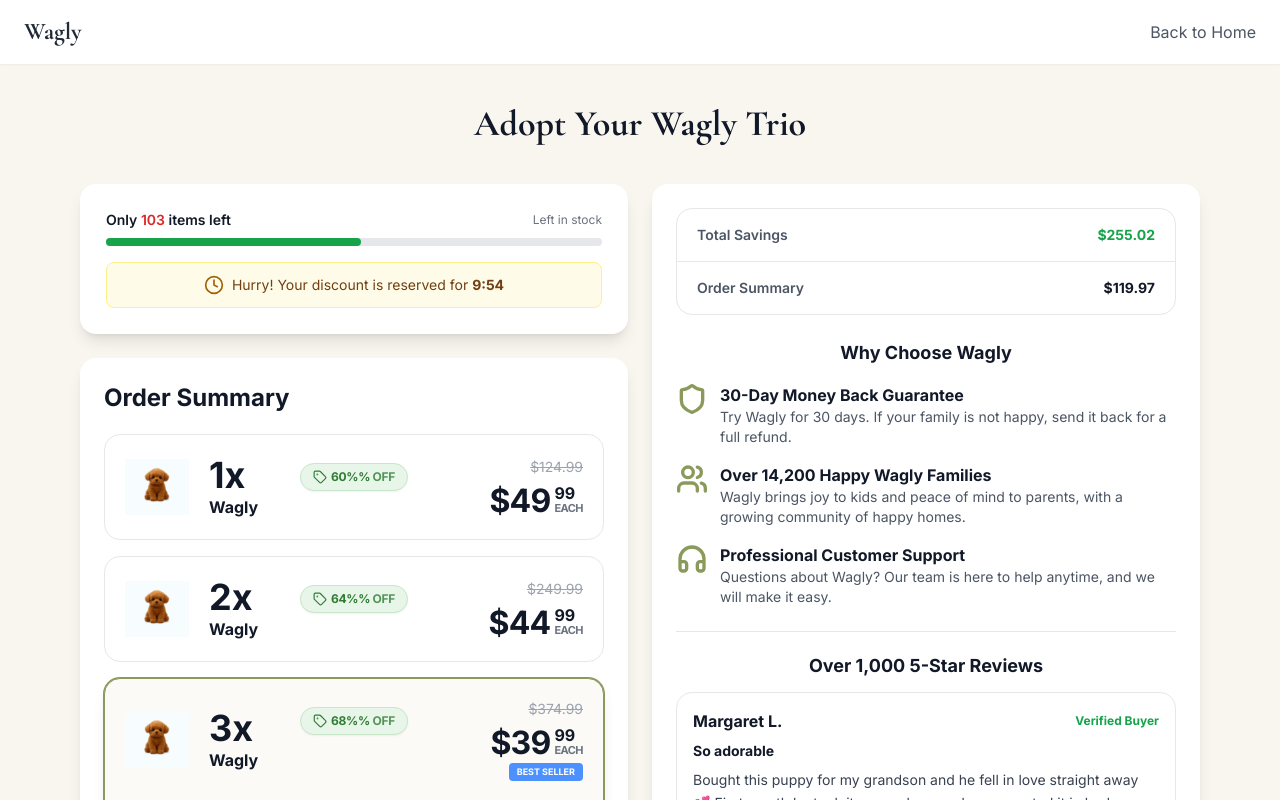
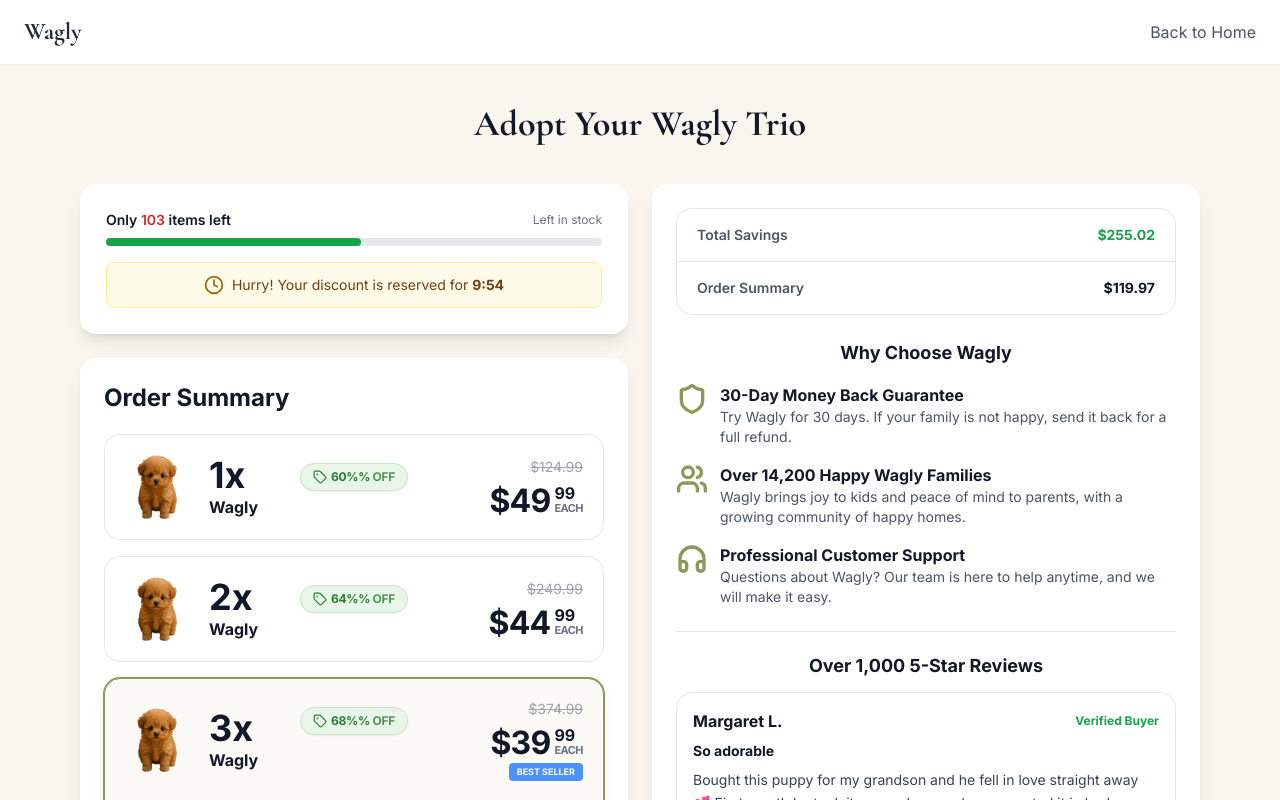
Before and after one commit to jonathanavis96/Wagly, a React (Vite) app: page /bring-wagly-home in a window 1280 px wide. Shown: the top 800 px of the page. Built offline with nearby package versions, Linux system fonts and the light colour scheme; no server answers.

Commit message:
updated images of wagly in purchase page

```diff
--- a/src/pages/BringWaglyHome.tsx
+++ b/src/pages/BringWaglyHome.tsx
@@ -48,7 +48,7 @@ const ROUTES: Record<BundleKey, string> = {
 const FORMSPREE_ENDPOINT = 'https://formspree.io/f/mvzgeowa';
 
 // Vite + GH Pages safe paths (BASE_URL typically ends with "/")
-const PUP_IMAGE_SRC = `${import.meta.env.BASE_URL}wagly-pup.png`;
+const PUP_IMAGE_SRC = `${import.meta.env.BASE_URL}wagly-nobackground-1.png`;
 
 // GitHub Pages “home” should be BASE_URL (e.g. "/Wagly/"), not "/"
 const HOME_PATH = (() => {
```
